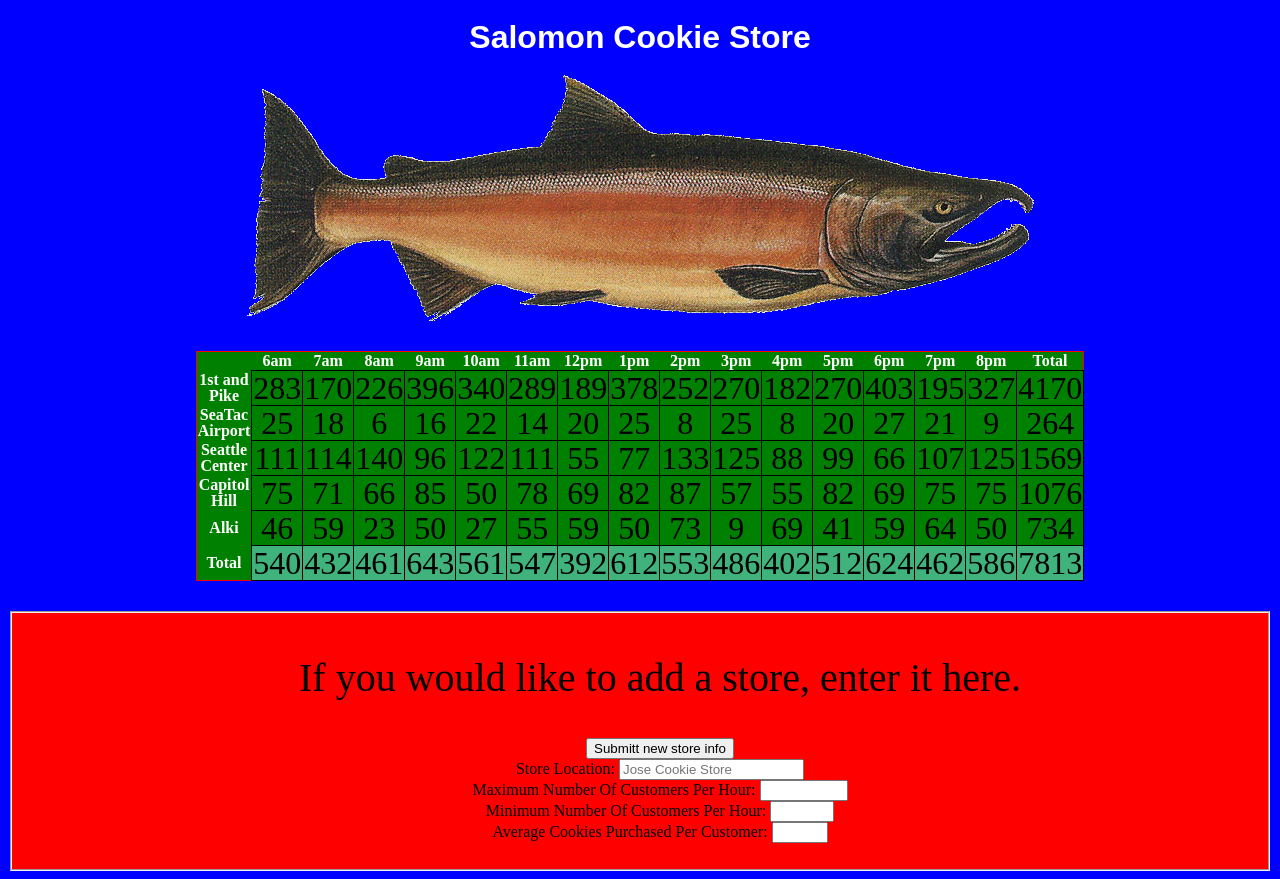
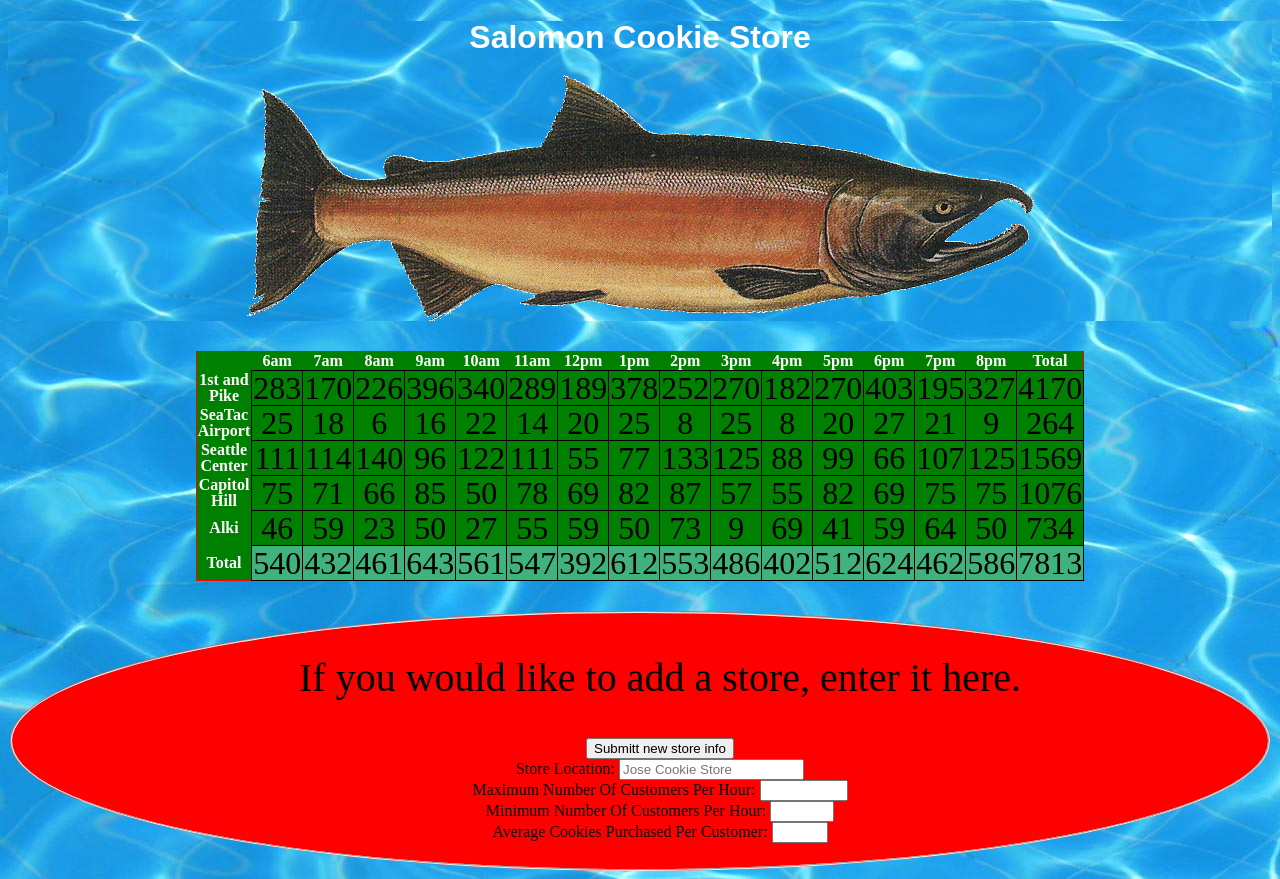
Before and after one commit to ElDocWho/cookie-stand, a plain HTML site: page sales.html in a window 1280 px wide. Drawn offline with Linux system fonts and the light colour scheme.

Commit message:
FInish Cooki Stand

```diff
--- a/CSS/style.css
+++ b/CSS/style.css
@@ -1,8 +1,10 @@
 body {
-   background-color: blue;
+  background-image: url("water.jpg");
+  background-color: #cccccc;
  }
 
- header {
+ header {    background-image: url("water.jpg");
+    background-color: #cccccc;
    width: auto;
    height: auto;
    background-color: blue;
@@ -45,6 +47,7 @@ body {
 fieldset {
     background-color: red;
     text-align: center;
+    border-radius: 50%;
   }
 #parrafo {
   text-align: center;
@@ -59,4 +62,6 @@ fieldset {
     margin-left: 100px;
     margin-right: 41.75px;
     background-color: blue;
+    border-radius: 50%;
+    text-align: center;
 }
```
Also changed, not shown: CSS/water.jpg (added), img/water.jpg (added).
